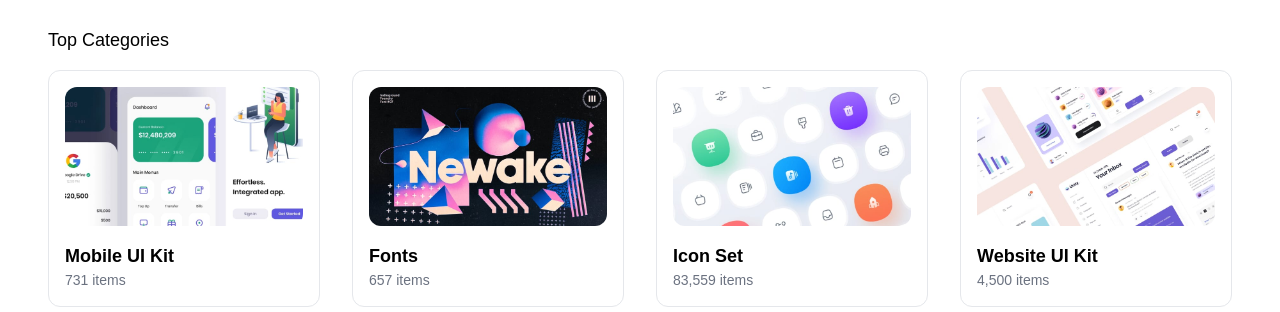
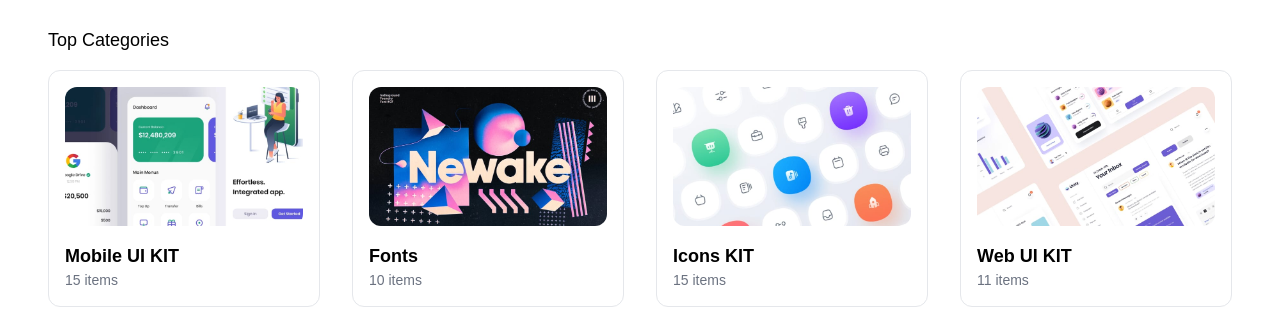
Before and after one commit to mardhamardiya18/zullkit-frontend, a Vue app: page / in a window 1280 px wide. Shown: the part 640-952 px from the top of the page. Built offline with nearby package versions, Linux system fonts and the light colour scheme.

Commit message:
create categories component with props

```diff
--- a/src/App.vue
+++ b/src/App.vue
@@ -1,5 +1,5 @@
 <script setup>
-import { RouterLink, RouterView } from "vue-router";
+import { RouterView } from "vue-router";
 
 import NavbarComponent from "./components/Navbar.vue";
 </script>
--- /dev/null
+++ b/src/components/CategoriesCard.vue
@@ -0,0 +1,37 @@
+<script setup>
+defineProps({
+  title: String,
+  count: Number,
+  image: String,
+});
+</script>
+
+<template>
+  <div class="w-full px-1 my-1 md:w-1/2 lg:my-4 lg:px-4 lg:w-1/4">
+    <div class="overflow-hidden border border-gray-200 rounded-xl">
+      <a href="details.html">
+        <div class="m-4 overflow-hidden rounded-xl">
+          <img
+            alt="Placeholder"
+            class="block w-full h-auto"
+            :src="'/src/assets/img/' + image"
+          />
+        </div>
+      </a>
+
+      <header class="px-4 mb-4 leading-tight">
+        <h1 class="text-lg">
+          <a
+            class="font-semibold text-black no-underline hover:underline"
+            href="#"
+          >
+            {{ title }}
+          </a>
+        </h1>
+        <span class="block text-sm font-light text-gray-500 no-underline">
+          {{ count }} items
+        </span>
+      </header>
+    </div>
+  </div>
+</template>
--- a/src/views/HomeView.vue
+++ b/src/views/HomeView.vue
@@ -1,4 +1,14 @@
-<script setup></script>
+<script setup>
+import CategoriesCard from "./../components/CategoriesCard.vue";
+import { ref } from "vue";
+
+const categories = ref([
+  { id: 1, title: "Mobile UI KIT", count: 15, image: "categories-1.jpg" },
+  { id: 2, title: "Fonts", count: 10, image: "categories-2.jpg" },
+  { id: 3, title: "Icons KIT", count: 15, image: "categories-3.jpg" },
+  { id: 4, title: "Web UI KIT", count: 11, image: "categories-4.jpg" },
+]);
+</script>
 
 <template>
   <main>
@@ -54,114 +64,13 @@
         Top Categories
       </h2>
       <div class="flex flex-wrap -mx-1 lg:-mx-4">
-        <div class="w-full px-1 my-1 md:w-1/2 lg:my-4 lg:px-4 lg:w-1/4">
-          <div class="overflow-hidden border border-gray-200 rounded-xl">
-            <a href="details.html">
-              <div class="m-4 overflow-hidden rounded-xl">
-                <img
-                  alt="Placeholder"
-                  class="block w-full h-auto"
-                  src="@/assets/img/categories-1.jpg"
-                />
-              </div>
-            </a>
-
-            <header class="px-4 mb-4 leading-tight">
-              <h1 class="text-lg">
-                <a
-                  class="font-semibold text-black no-underline hover:underline"
-                  href="#"
-                >
-                  Mobile UI Kit
-                </a>
-              </h1>
-              <span class="block text-sm font-light text-gray-500 no-underline">
-                731 items
-              </span>
-            </header>
-          </div>
-        </div>
-        <div class="w-full px-1 my-1 md:w-1/2 lg:my-4 lg:px-4 lg:w-1/4">
-          <div class="overflow-hidden border border-gray-200 rounded-xl">
-            <a href="details.html">
-              <div class="m-4 overflow-hidden rounded-xl">
-                <img
-                  alt="Placeholder"
-                  class="block w-full h-auto"
-                  src="@/assets/img/categories-2.jpg"
-                />
-              </div>
-            </a>
-
-            <header class="px-4 mb-4 leading-tight">
-              <h1 class="text-lg">
-                <a
-                  class="font-semibold text-black no-underline hover:underline"
-                  href="#"
-                >
-                  Fonts
-                </a>
-              </h1>
-              <span class="block text-sm font-light text-gray-500 no-underline">
-                657 items
-              </span>
-            </header>
-          </div>
-        </div>
-        <div class="w-full px-1 my-1 md:w-1/2 lg:my-4 lg:px-4 lg:w-1/4">
-          <div class="overflow-hidden border border-gray-200 rounded-xl">
-            <a href="details.html">
-              <div class="m-4 overflow-hidden rounded-xl">
-                <img
-                  alt="Placeholder"
-                  class="block w-full h-auto"
-                  src="@/assets/img/categories-3.jpg"
-                />
-              </div>
-            </a>
-
-            <header class="px-4 mb-4 leading-tight">
-              <h1 class="text-lg">
-                <a
-                  class="font-semibold text-black no-underline hover:underline"
-                  href="#"
-                >
-                  Icon Set
-                </a>
-              </h1>
-              <span class="block text-sm font-light text-gray-500 no-underline">
-                83,559 items
-              </span>
-            </header>
-          </div>
-        </div>
-        <div class="w-full px-1 my-1 md:w-1/2 lg:my-4 lg:px-4 lg:w-1/4">
-          <div class="overflow-hidden border border-gray-200 rounded-xl">
-            <a href="details.html">
-              <div class="m-4 overflow-hidden rounded-xl">
-                <img
-                  alt="Placeholder"
-                  class="block w-full h-auto"
-                  src="@/assets/img/categories-4.jpg"
-                />
-              </div>
-            </a>
-
-            <header class="px-4 mb-4 leading-tight">
-              <h1 class="text-lg">
-                <a
-                  class="font-semibold text-black no-underline hover:underline"
-                  href="#"
-                >
-                  Website UI Kit
-                </a>
-              </h1>
-              <span class="block text-sm font-light text-gray-500 no-underline">
-                4,500 items
-              </span>
-            </header>
-          </div>
-        </div>
+        <CategoriesCard
+          v-for="category in categories"
+          :key="category.id"
+          :title="category.title"
+          :count="category.count"
+          :image="category.image"
+        />
       </div>
     </div>
 
```
